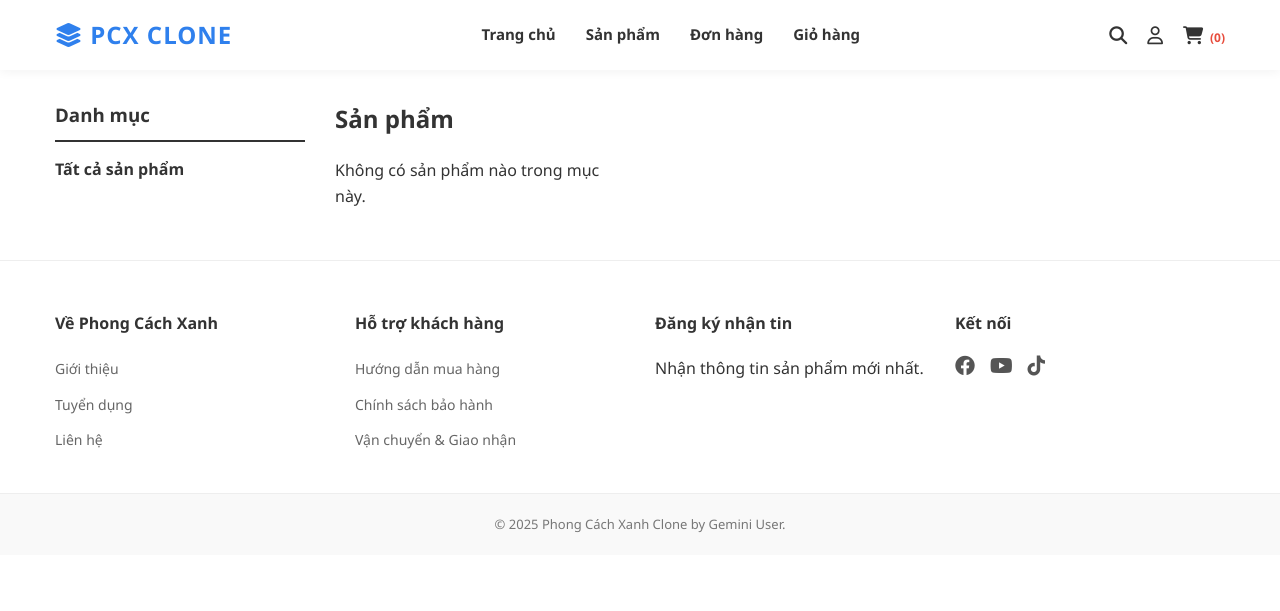
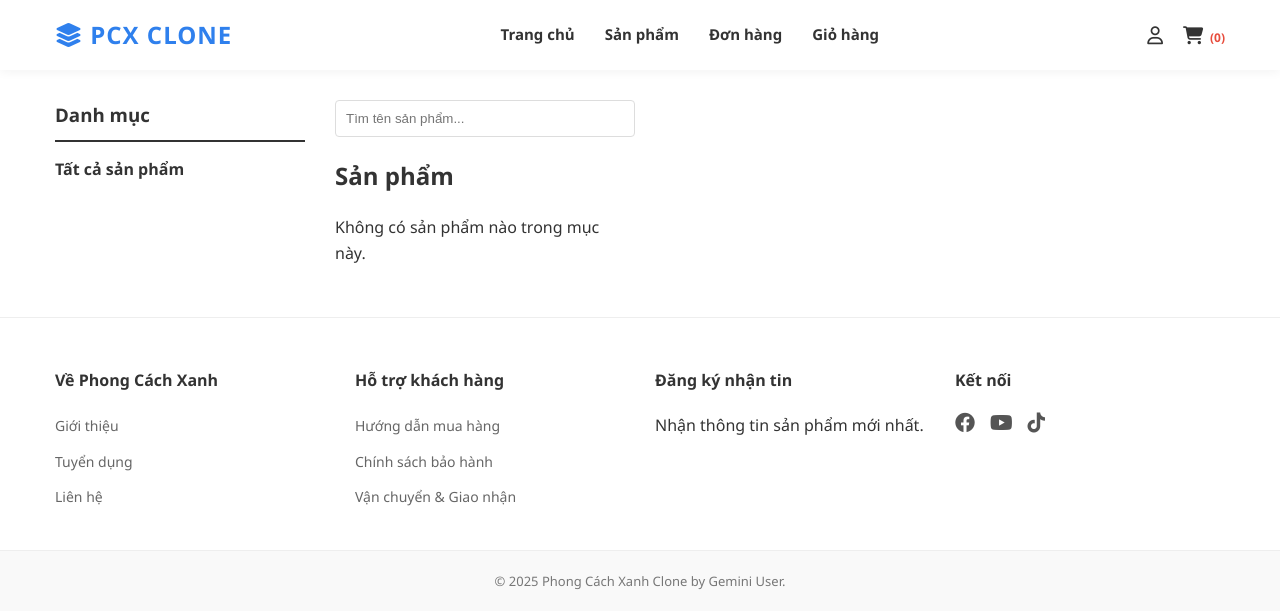
Before and after one commit to Dungnguyen831/pcx_clone, a PHP site: page /index.php?controller=home&action=listproduct in a window 1280 px wide. Shown: the top 611 px of the page. Run offline with PHP 8.4, Linux system fonts and the light colour scheme; data that the repository does not hold is empty; some libraries are stand-ins or nearby versions.

Commit message:
them tim kiem

```diff
--- a/index.php
+++ b/index.php
@@ -17,7 +17,7 @@ switch ($controller) {
 
     case 'product':
         require_once 'app/controllers/client/ProductController.php';
-        // $obj = new ProductController();
+         $obj = new ProductController();
         break;
 
     case 'admin-product': // Quản lý sản phẩm dành cho Admin
--- a/views/client/layouts/header.php
+++ b/views/client/layouts/header.php
@@ -38,7 +38,7 @@ if (isset($_SESSION['cart'])) {
         </nav>
 
         <div class="header-icons">
-            <a href="#"><i class="fa-solid fa-magnifying-glass"></i></a>
+
 
             <?php if (isset($_SESSION['user_id'])): ?>
                 <a href="index.php?controller=auth&action=profile"><i class="fa-solid fa-user-check"></i></a>
--- a/views/client/product/listproduct.php
+++ b/views/client/product/listproduct.php
@@ -20,7 +20,14 @@
     </aside>
 
     <main class="product-content" style="flex: 3;">
+            <!-- tìm kiếm -->
+            <div class="search-container" style="margin-bottom: 20px;">
+            <input type="text" id="search-input" placeholder="Tìm tên sản phẩm..."
+                style="padding: 10px; width: 300px; border-radius: 4px; border: 1px solid #ddd;">
+        </div>
+
         <h2 style="margin-bottom: 20px;">Sản phẩm</h2>
+
         <div class="product-grid" style="display: grid; grid-template-columns: repeat(3, 1fr); gap: 20px;">
             <?php if (empty($products)): ?>
                 <p>Không có sản phẩm nào trong mục này.</p>
```
